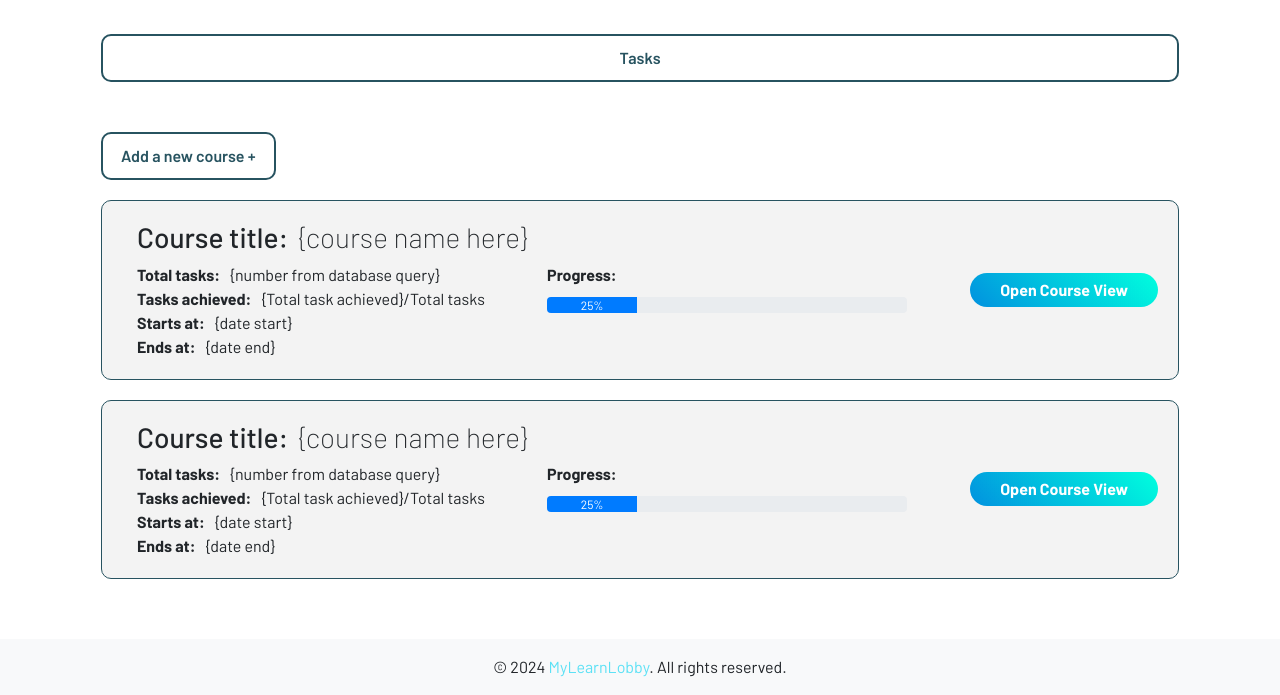
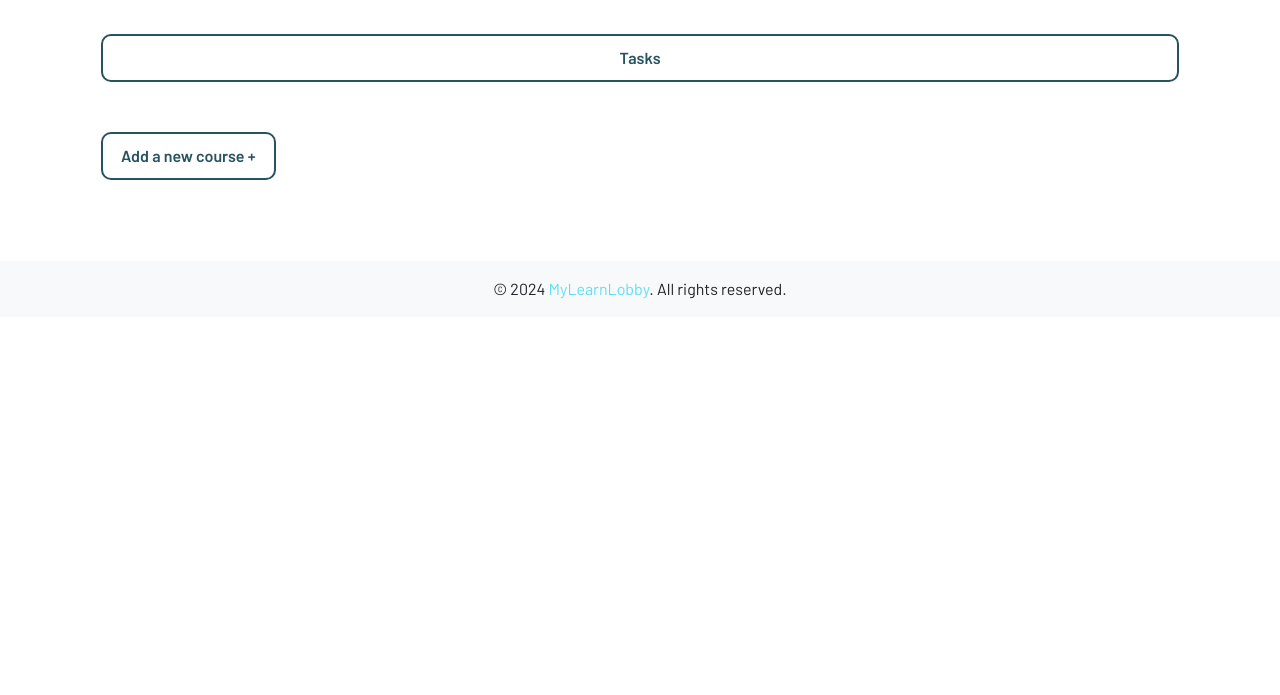
Before and after one commit to devmike93/MyLearnLobby, a Python web app: template flask_web_app/templates/dashboard.html in a window 1280 px wide. Shown: the part 230-925 px from the top of the page. After the commit the page ends 529 px from the top, so only its background shows below. Run offline with Jinja, Linux system fonts and the light colour scheme; the template is opened without the code that fills it, so the values that code supplies are empty; some libraries are stand-ins or nearby versions.

Commit message:
remove the static course view container in the dashboard

```diff
--- a/flask_web_app/static/scripts/processAddCourseForm.js
+++ b/flask_web_app/static/scripts/processAddCourseForm.js
@@ -102,7 +102,7 @@ $(document).ready(function() {
 
                 if (response.status === 201) {
                     let data = await response.json();
-                    alert(data.message);
+                    // alert(data.message);
                 } else {
                     throw new Error(`Error creating a task: ${response.status}`);
                 }
--- a/flask_web_app/templates/dashboard.html
+++ b/flask_web_app/templates/dashboard.html
@@ -94,7 +94,7 @@
         </button>
 
         <div class="col courses">
-            <div class="course-details">
+            <!-- <div class="course-details">
                 <div class="col">
                   <h3>
                     Course title:<span id="courseName" class="course-title"
@@ -140,9 +140,9 @@
                 <button id="openCourse" class="btn-get-started">
                   Open Course View
                 </button>
-              </div>
+              </div> -->
 
-              <div class="course-details">
+              <!-- <div class="course-details">
                 <div class="col">
                   <h3>
                     Course title:<span id="courseName" class="course-title"
@@ -188,7 +188,7 @@
                 <button id="openCourse" class="btn-get-started">
                   Open Course View
                 </button>
-              </div>
+              </div> -->
         </div>
 
       </div>
```
